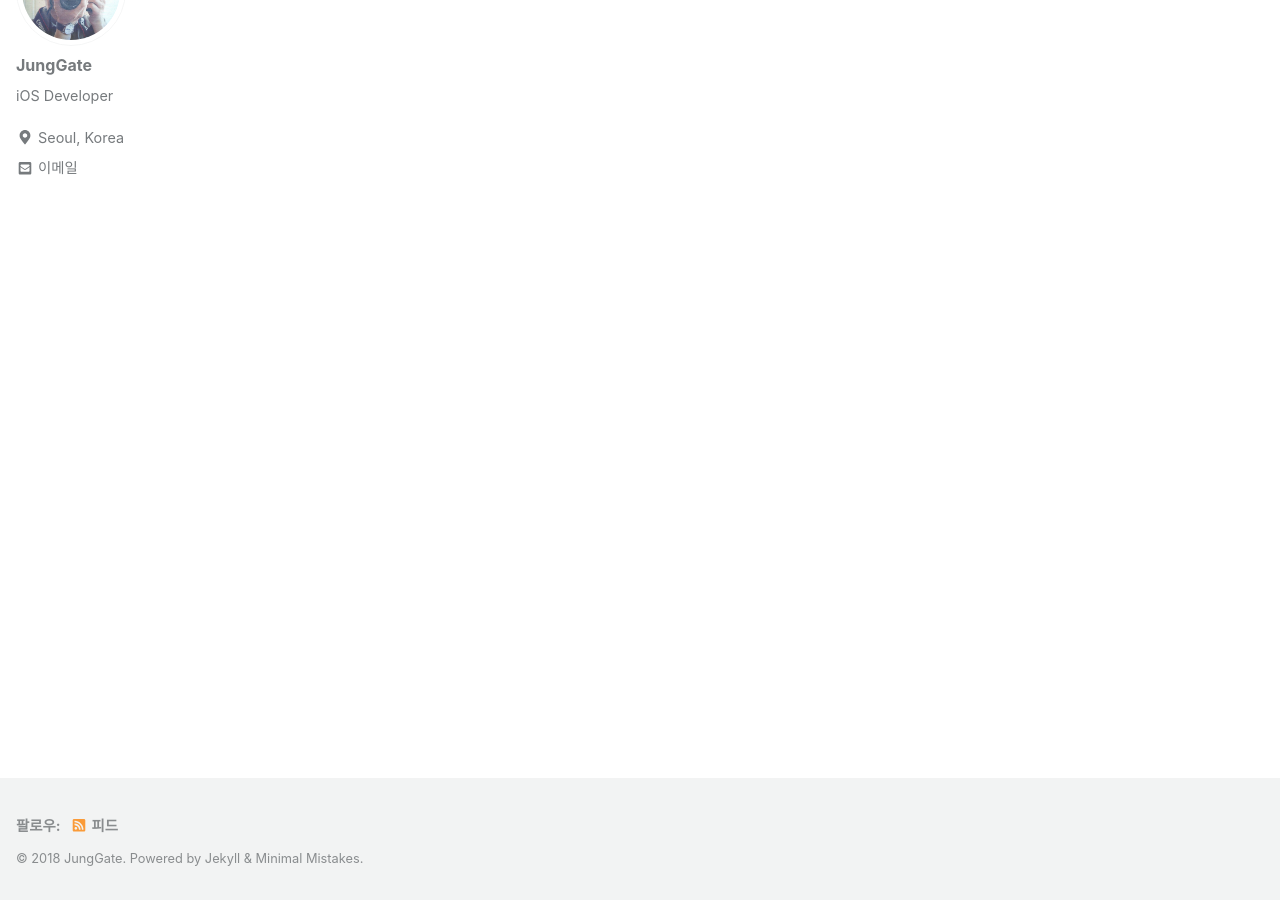
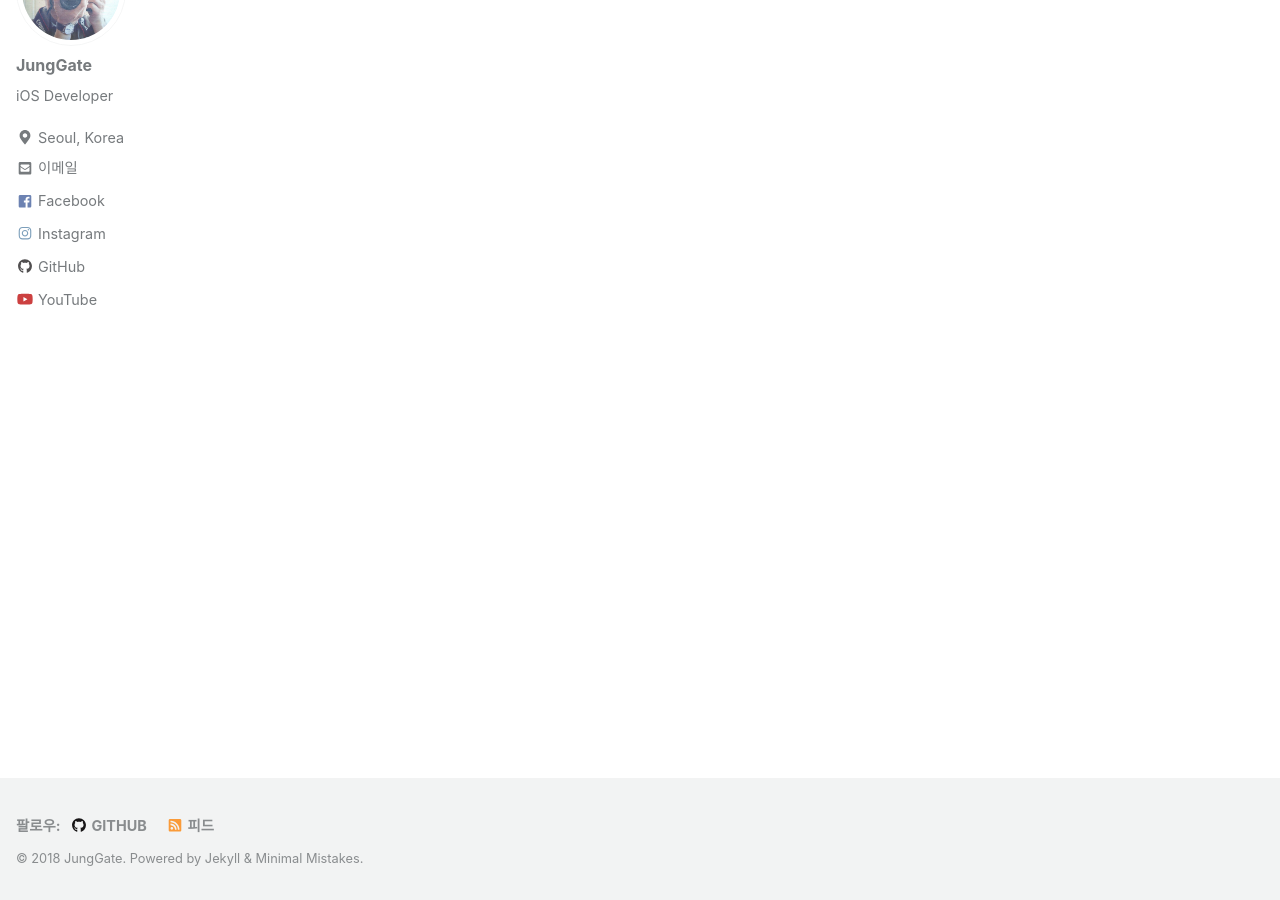
Before and after one commit to JungGate/JungGate.github.io, a Jekyll site: the page built from _pages/category-archive.html, in a window 1280 px wide and 900 px high, scrolled down 174 px. Built offline with Jekyll 4.4.1, drawn with Linux system fonts in a browser that asks for light colours; nearby versions of some CDN libraries.

Commit message:
포스트 내 헤더 테이블 추가

```diff
--- a/_config.yml
+++ b/_config.yml
@@ -103,8 +103,13 @@ author:
   name             : "JungGate"
   avatar           : "/assets/images/profile.jpg"
   bio              : "iOS Developer"
-  location         : "Seoul, Korea"
+  location       : "Seoul, Korea"
   email            : "josansnim@gmail.com"
+  github          : "JungGate"
+  facebook     : "junggatekim"
+  instagram   : "josansnim"
+  youtube       : "josansnim"
+
   links:
     - label: "Email"
       icon: "fas fa-fw fa-envelope-square"
@@ -285,6 +290,4 @@ defaults:
       comments: true
       share: true
       related: true
-
-# Font
-font: "'Noto Sans', 'Nanum Gothic', Helvetica, Arial, sans-serif"
+      toc: true
```
Also changed, not shown: 1 other file.
